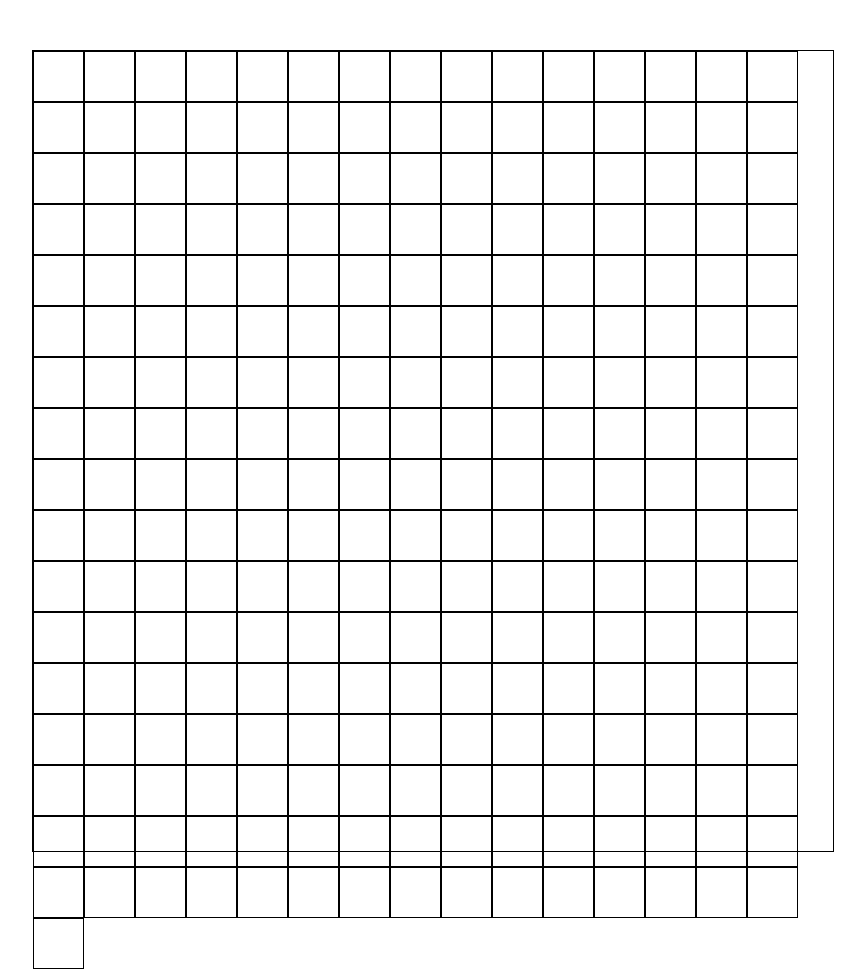
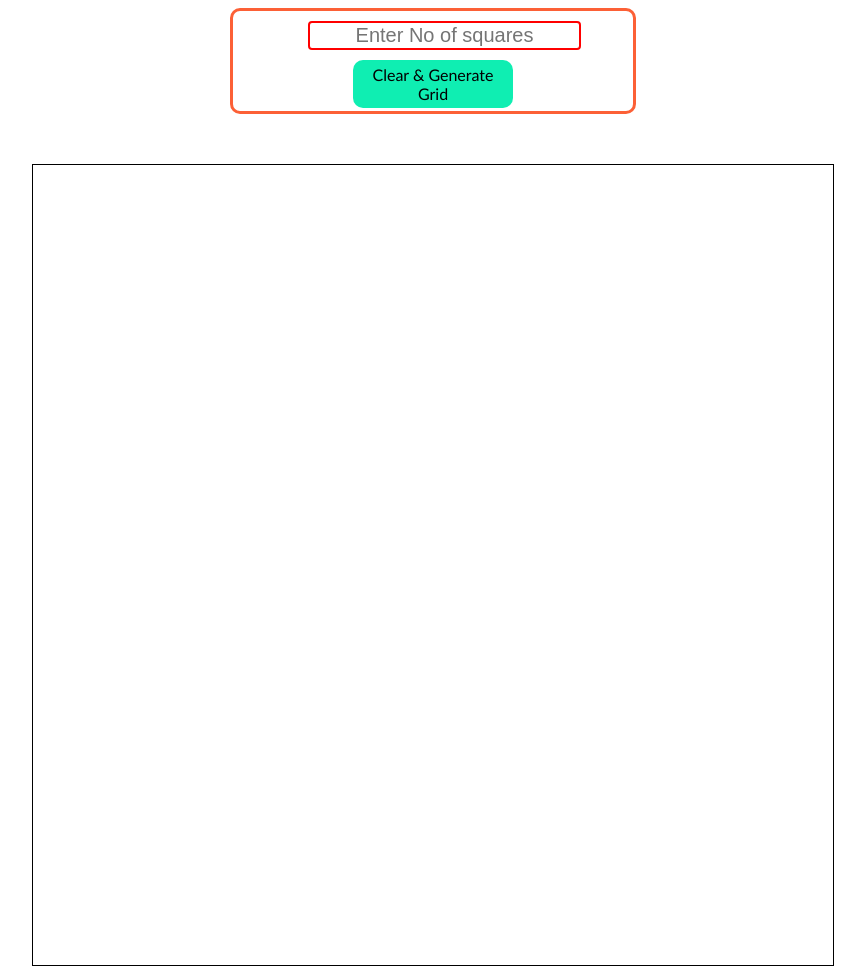
Before and after one commit to shafrazi/etch-a-sketch, a plain HTML site: page index.html in a window 1280 px wide. Shown: the whole page, without its empty margins (207-1072 px from the left). Drawn offline with Linux system fonts and the light colour scheme.

Commit message:
add specifying square nos

```diff
--- a/index.html
+++ b/index.html
@@ -6,10 +6,14 @@
     <link rel="stylesheet" href="style.css">
   </head>
   <body>
+    <div class="control">
+      <input type="text" name="squareNo" id="squareNo" placeholder="Enter No of squares">
+      <div class="button" id="btnSquares">
+        Clear & Generate Grid
+      </div>
+    </div>
     <div class="container">
-      <div class="row">
 
-      </div>
     </div>
     <script type="text/javascript" src="script.js">
 
--- a/script.js
+++ b/script.js
@@ -1,15 +1,24 @@
 const container = document.querySelector(".container");
+const button = document.querySelector("#btnSquares");
+const text = document.querySelector("#squareNo");
 
-for (let i = 0; i < 16; i++) {
+
+button.addEventListener("click", function() {
+  container.innerHTML = "";
+  let squareWidth = `${(800 / parseInt(text.value)) - 1}px`;
+  for (let i = 0; i < parseInt(text.value); i++) {
     const row = document.createElement("div");
     row.className = "row";
     container.append(row);
-  for (let j =0; j < 16; j++) {
+    for (let j =0; j < parseInt(text.value); j++) {
       const square = document.createElement("div");
       square.className = "square";
+      square.style.width = squareWidth;
+      square.style.height = squareWidth;
       row.append(square);
     }
   }
+  text.value = "";
 
   const squares = document.querySelectorAll(".square");
 
@@ -19,3 +28,4 @@ for (let i =0; i < squares.length; i++) {
       square.classList.add("hover");
     })
   }
+})
--- a/style.css
+++ b/style.css
@@ -11,8 +11,6 @@
 
 .square {
   position: relative;
-  width: 49px;
-  height: 49px;
   margin: 0px !important;
   border: solid;
   border-width: 0.5px;
@@ -24,3 +22,40 @@
 .hover {
   background-color: green;
 }
+
+.control {
+  width: 400px;
+  height: 100px;
+  margin: auto;
+  border: solid;
+  border-radius: 10px;
+  border-color: #fc6036;
+}
+
+.button {
+  width: 150px;
+  background-color: #0feeb2;
+  text-align: center;
+  padding: 5px;
+  margin: auto;
+  margin-top: 20px;
+  font-family: calibri;
+  border-radius: 10px;
+}
+
+.button:hover {
+  background-color: #64cdc7;
+  cursor: pointer;
+}
+
+input[type=text] {
+  position: relative;
+  /* width: 150px; */
+  font-size: 20px;
+  top: 10px;
+  left: 75px;
+  /* right: 124px; */
+  border: 2px solid red;
+  border-radius: 4px;
+  text-align: center;
+}
```
Lines whose indentation alone changed are shown as unchanged.
